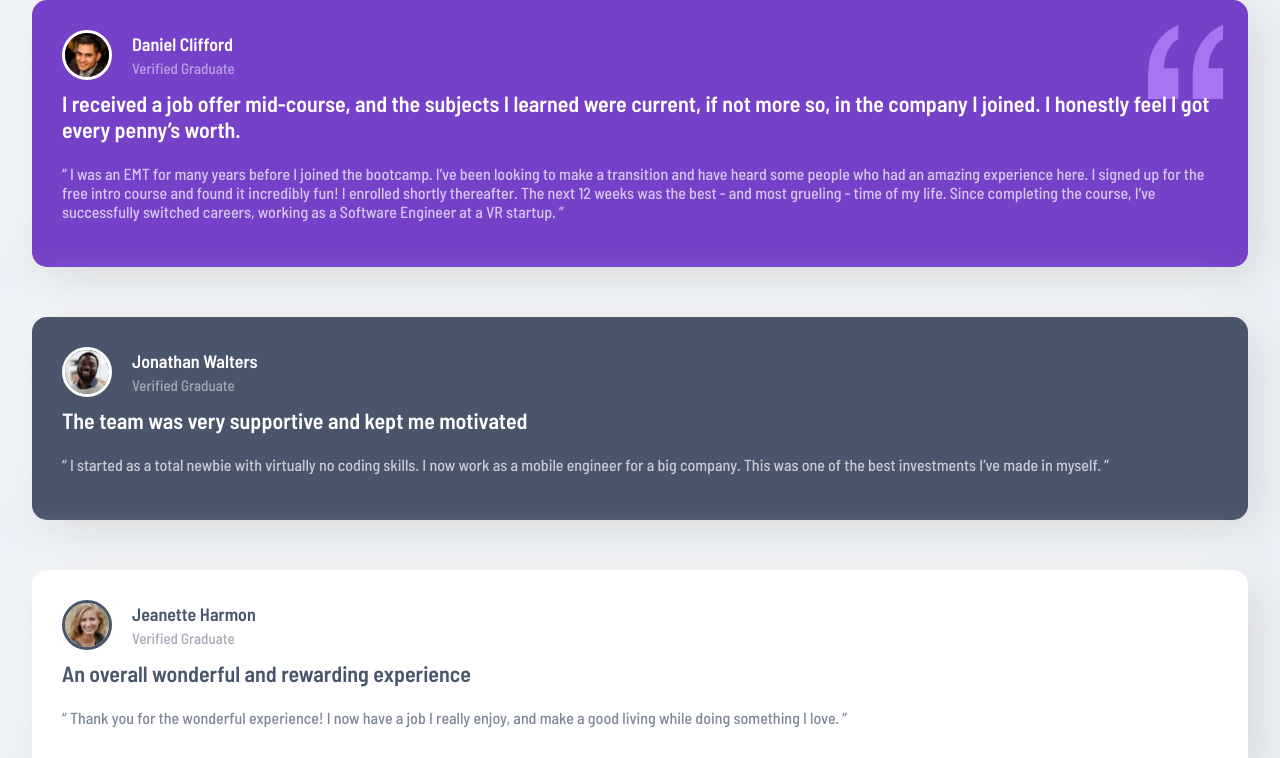
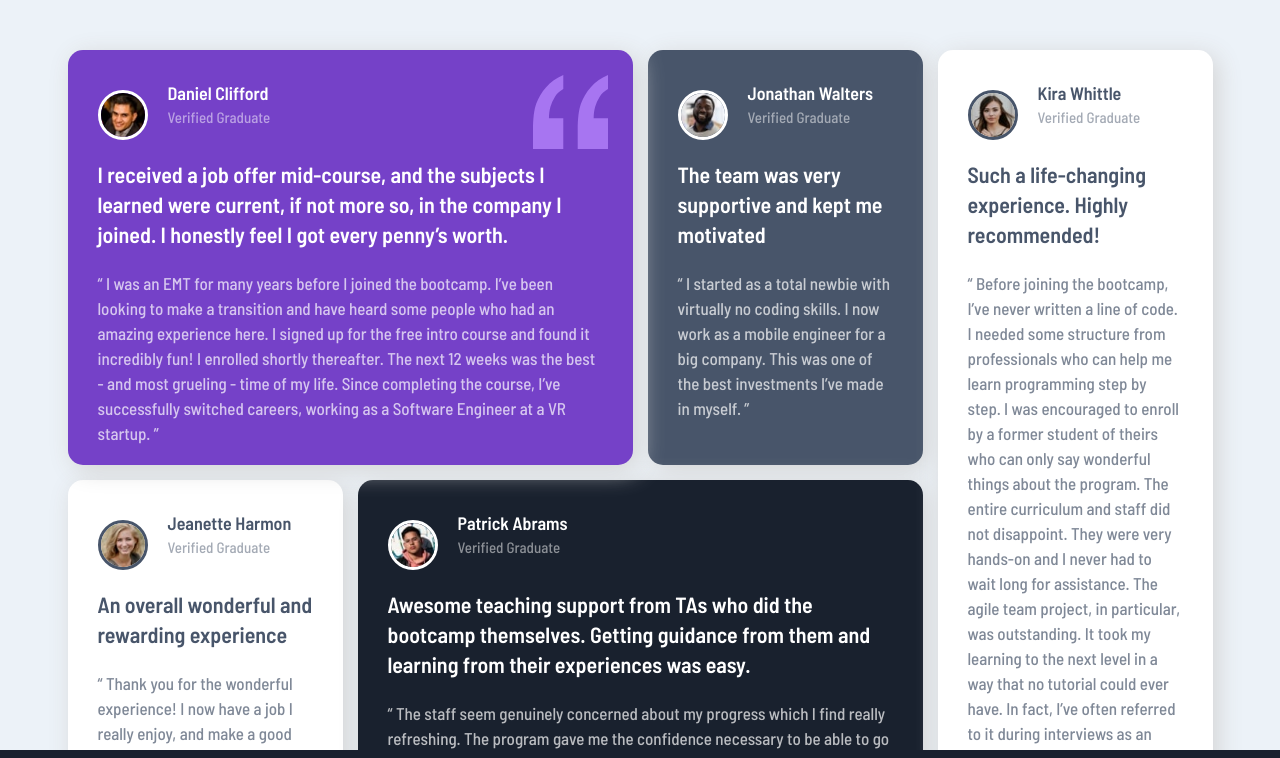
Before and after one commit to Joel-Development/Front-End-Mentor-Challenge---3, a plain HTML site: page index.html in a window 1280 px wide. Shown: the top 758 px of the page. Drawn offline with Linux system fonts and the light colour scheme.

Commit message:
tablet and desktop design finished

```diff
--- a/index.html
+++ b/index.html
@@ -12,7 +12,7 @@
 <body>
   <div class="card-container">
     <section class="card card--violet">
-      <img src="images/bg-pattern-quotation.svg" alt="" class="decoration">
+      <img src="images/bg-pattern-quotation.svg" alt="decoration" class="decoration">
       <div class="profile">
         <img src="images/image-daniel.jpg" alt="daniel profile image" class="profile__img">
         <div class="profile-text">
@@ -102,7 +102,7 @@
 
   <footer class="attribution">
     Challenge by <a href="https://www.frontendmentor.io?ref=challenge" target="_blank">Frontend Mentor</a>.
-    Coded by <a href="#">Your Name Here</a>.
+    Coded by <a href="#">Joel Sanchez</a>.
   </footer>
 </body>
 </html>
--- a/style.css
+++ b/style.css
@@ -11,28 +11,120 @@
 
 body {
   position: relative;
+  box-sizing: border-box;
   margin: 0;
-  padding-bottom: 50px;
+  padding-top: 50px;
+  padding-bottom: 75px;
   background-color: var(--Light-grayish-blue);
   font-family: "Barlow Semi Condensed", sans-serif;
   min-height: 100vh;
 }
 
 .card {
-  position: relative;
-
-  width: 95%;
+  max-width: 90%;
+  width: 400px;
   padding: 30px;
-  margin-bottom: 50px;
+  margin-bottom: 30px;
   margin-right: auto;
   margin-left: auto;
 
   box-sizing: border-box;
   border-radius: 15px;
-  box-shadow: 10px 10px 50px #d4d4d4, -10px -10px 50px #ffffff;
+  box-shadow: 5px 5px 25px #d4d4d4;
+}
+.card-container :last-child
+{
+  margin-bottom: 10px;
+}
+
+@media screen and (min-width: 975px) {
+  .card-container
+  {
+    display: grid;
+    grid-template-columns: repeat(3, 300px);
+    grid-template-rows: repeat(3, 400px);
+    justify-content: center;
+    gap: 15px;
+  }
+  .card
+  {
+    max-width: 100%;
+    width: 100%;
+    margin: 0;
+  }
+
+  .card:nth-child(1)
+  {
+    grid-column: 1/3;
+    grid-row: 0/1;
+  }
+  .card:nth-child(2)
+  {
+    grid-column: 3/4;
+    grid-row: 1/2;
+  }
+  .card:nth-child(3)
+  {
+    grid-column: 1/2;
+    grid-row: 2/3;
+  }
+  .card:nth-child(4)
+  {
+    grid-column: 2/4;
+    grid-row: 2/3;
+  }
+  .card:nth-child(5)
+  {
+    grid-column: 1/-1;
+    grid-row: 3/4;
+  }
+}
+
+@media screen and (min-width: 1200px) {
+  .card-container
+  {
+    display: grid;
+    grid-template-columns: repeat(4, 275px);
+    grid-template-rows: repeat(2, 415px);
+    justify-content: center;
+    gap: 15px;
+  }
+  .card
+  {
+    max-width: 100%;
+    width: 100%;
+    margin: 0;
+  }
+
+  .card:nth-child(1)
+  {
+    grid-column: 1/3;
+    grid-row: 1/2;
+  }
+  .card:nth-child(2)
+  {
+    grid-column: 3/4;
+    grid-row: 1/2;
+  }
+  .card:nth-child(3)
+  {
+    grid-column: 1/2;
+    grid-row: 2/3;
+  }
+  .card:nth-child(4)
+  {
+    grid-column: 2/4;
+    grid-row: 2/3;
+  }
+  .card:nth-child(5)
+  {
+    grid-column: 4/5;
+    grid-row: 1/3;
+  }
 }
 
 .card--violet {
+  position: relative;
   background-color: var(--violet);
 }
 .card--grayish-blue {
@@ -62,11 +154,19 @@ body {
 
 .decoration {
   position: absolute;
+  z-index: 60;
 
   max-width: 50%;
   width: 75px;
   right: 25px;
   top: 25px;
+}
+
+@media screen and (max-width: 400px) {
+  .decoration
+  {
+    display: none;
+  }
 }
 
 .profile__img {
@@ -96,12 +196,15 @@ body {
   z-index: 50;
 
   font-size: 22px;
+  line-height: 30px;
   font-weight: 600;
   margin-top: 10px;
 }
 .testimony__text {
   filter: opacity(70%);
   font-weight: 500;
+  font-size: 17px;
+  line-height: 25px;
 }
 
 .decoration {
@@ -112,7 +215,7 @@ body {
 }
 
 .attribution {
-  position: absolute;
+  position: fixed;
   bottom: 0;
   z-index: 100;
 
```
